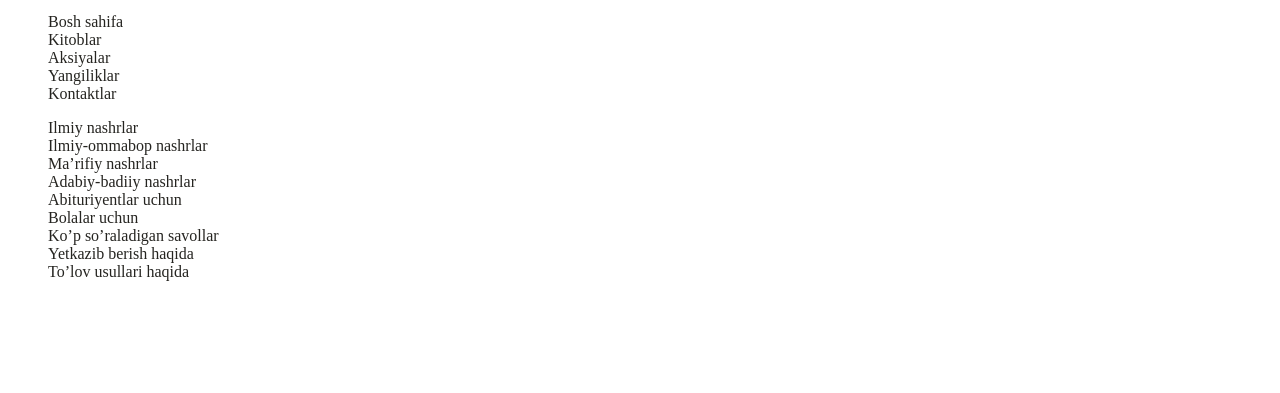
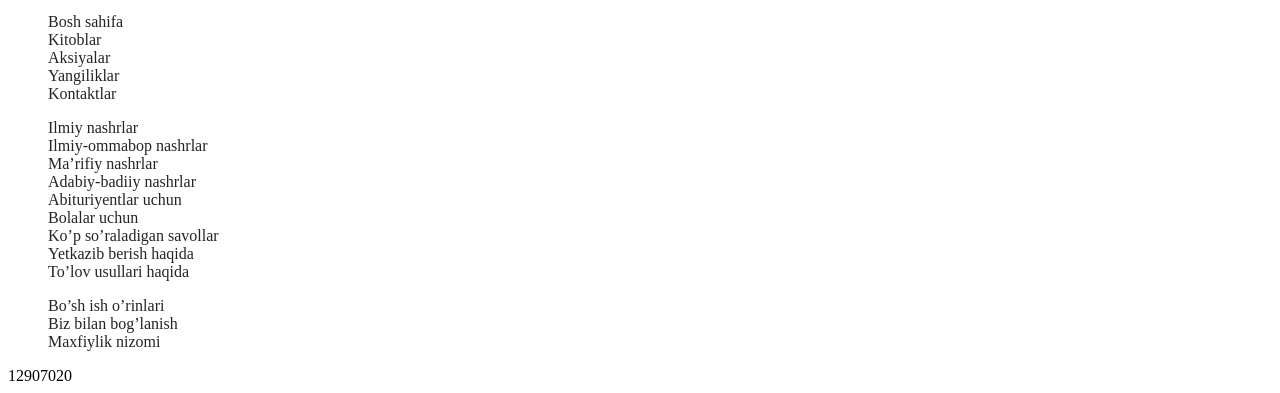
Before and after one commit to GulomjonTursunboyev/Akademnashr, a plain HTML site: page index.html in a window 1280 px wide. Shown: the part 2316-2709 px from the top of the page. Before the commit the page ends 2613 px from the top, so only its background shows below. Drawn offline with Linux system fonts and the light colour scheme.

Commit message:
add vacance, maxfitlik aloqa

```diff
--- a/css/style.css
+++ b/css/style.css
@@ -44,4 +44,5 @@ letter-spacing: 0.5px;
 .site-links a{
   text-decoration: none;
   color: #252420;
+  width: 224px;
 }
--- a/index.html
+++ b/index.html
@@ -114,8 +114,14 @@
             <li><a href="#">Yetkazib berish haqida</a></li>
             <li><a href="#">To’lov usullari haqida</a></li>
           </ul>
+          <ul class="site-links">
+            <li><a href="#">Bo’sh ish o’rinlari</a></li>
+            <li><a href="#">Biz bilan bog’lanish</a></li>
+            <li><a href="#">Maxfiylik nizomi</a></li>
+          </ul>
         </div>
       </footer>
     </body>
+12907020
 
     </html>
```
